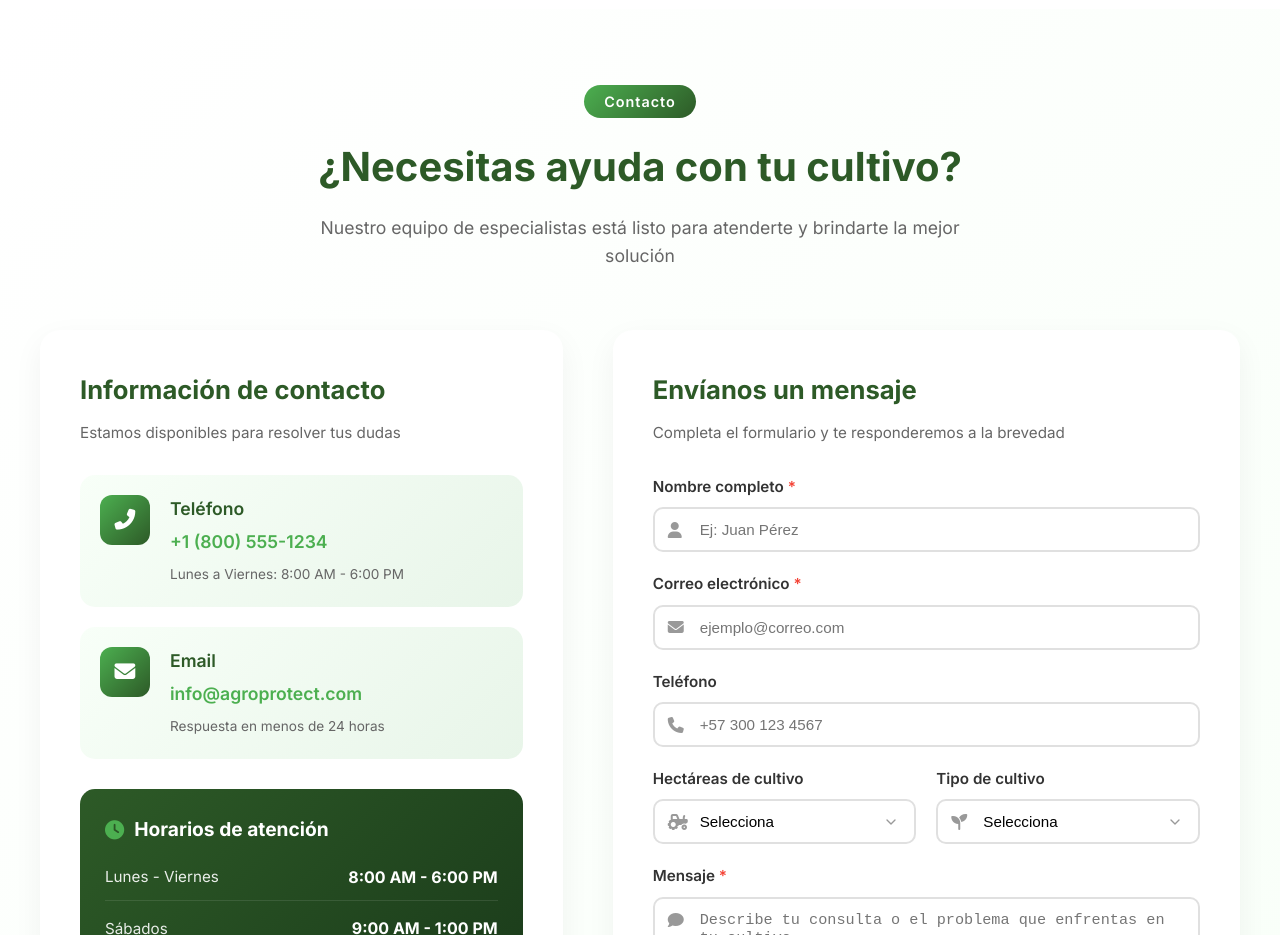
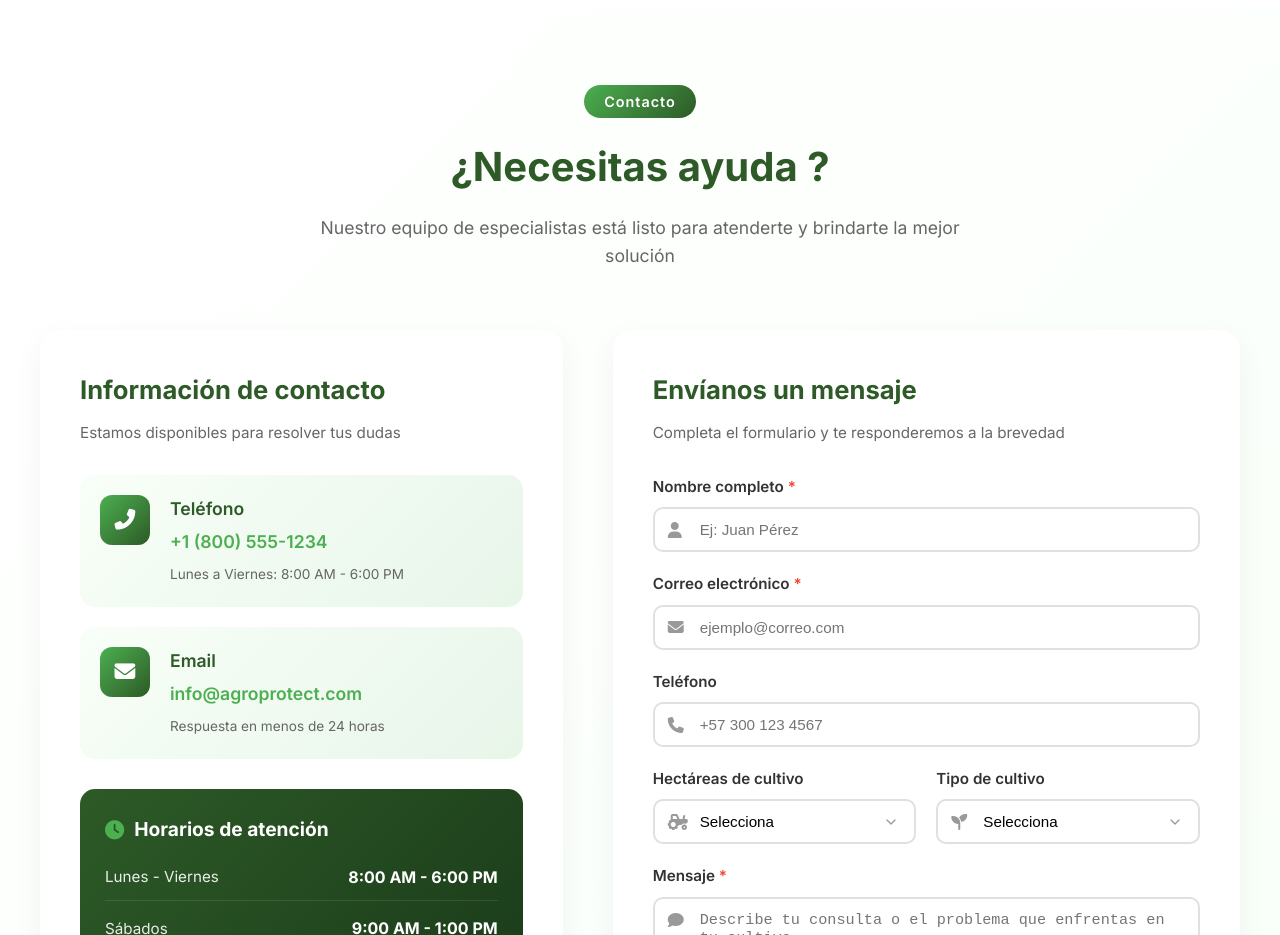
Before and after one commit to valenknmi/control-plagas, an Angular app: page / in a window 1280 px wide. Shown: the part 3500-4435 px from the top of the page. Built offline with nearby package versions, Linux system fonts and the light colour scheme.

Commit message:
Actualiza contacto.html

```diff
--- a/src/app/components/contacto/contacto.html
+++ b/src/app/components/contacto/contacto.html
@@ -6,7 +6,7 @@
       <div class="header-badge">
         <span>Contacto</span>
       </div>
-      <h2>¿Necesitas ayuda con tu cultivo?</h2>
+      <h2>¿Necesitas ayuda ?</h2>
       <p class="section-subtitle">
         Nuestro equipo de especialistas está listo para atenderte y brindarte la mejor solución
       </p>
```
